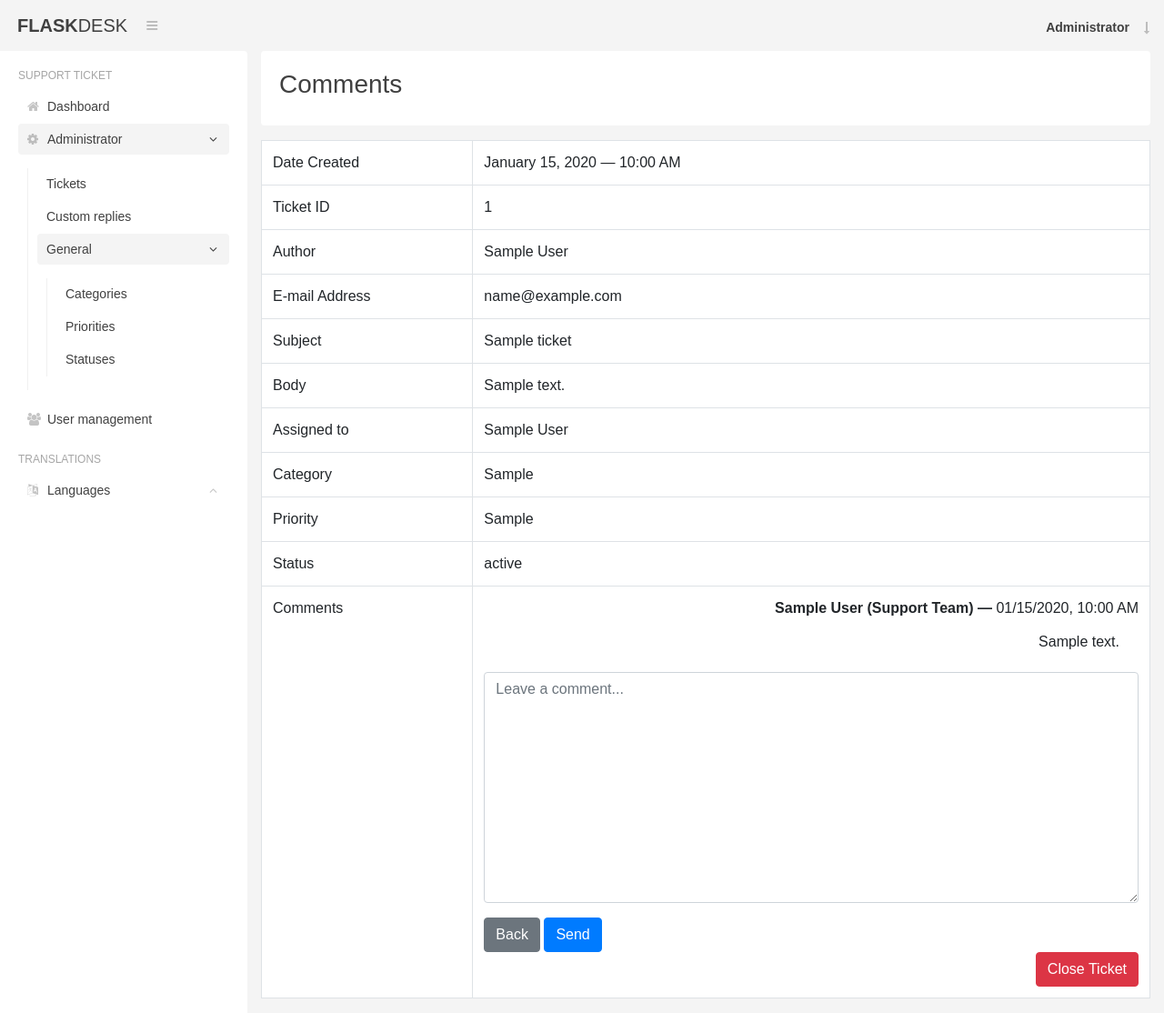
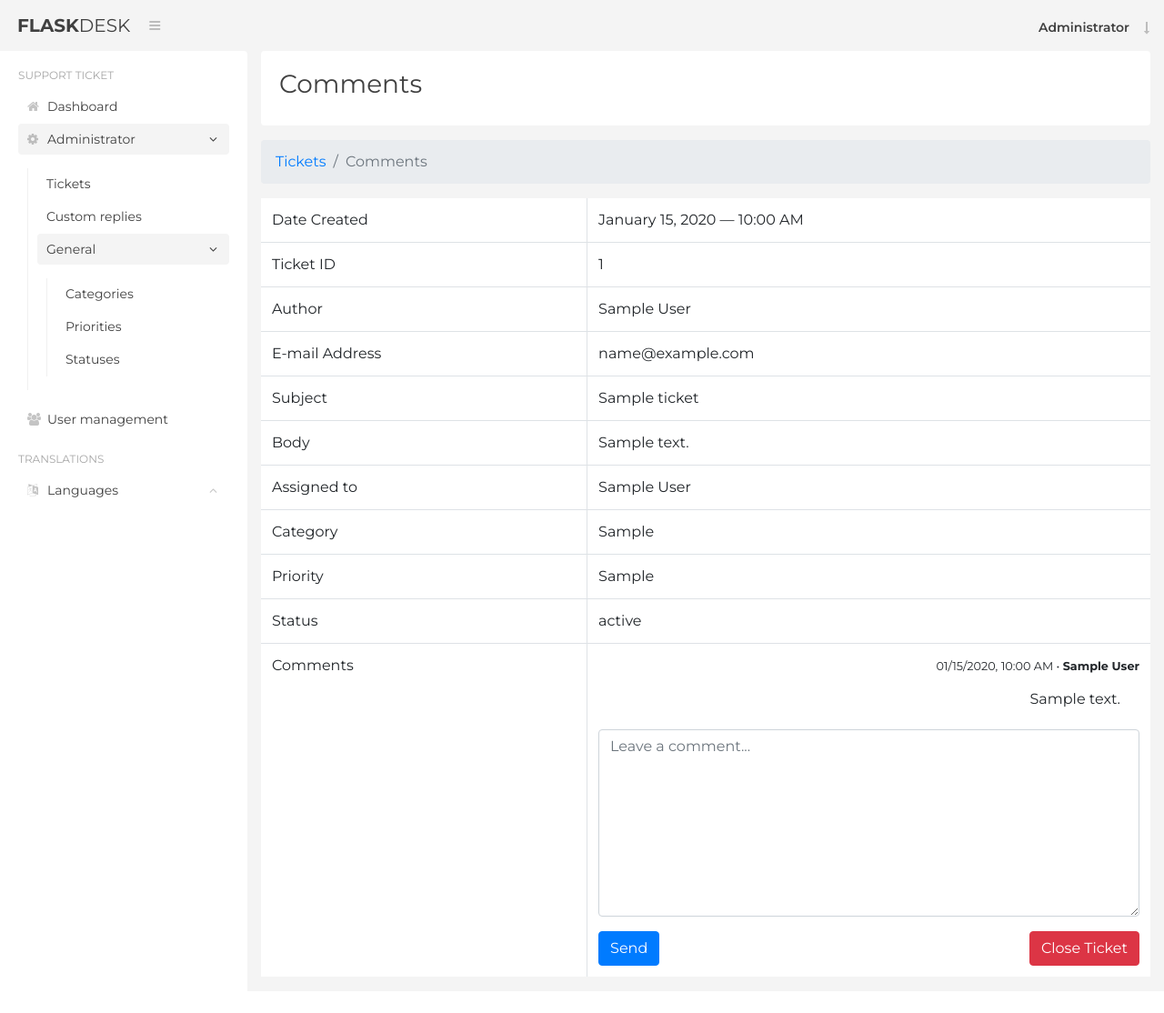
Before and after one commit to Sarbador24/Flaskdesk, a Flask app: page /admin/ticket/comments/1/1 in a window 1280 px wide. Shown: the whole page at 91% size. After the commit the page ends 1074 px from the top, so only its background shows below. Run offline with Flask 2, Linux system fonts and the light colour scheme; a user stored in the database is signed in; tables that the repository leaves empty hold one stand-in row (values such as "Sample post"); some libraries are stand-ins or nearby versions.

Commit message:
Clean up some bits

```diff
--- a/app/__init__.py
+++ b/app/__init__.py
@@ -4,6 +4,7 @@ from flask_login import LoginManager
 from flask_migrate import Migrate
 from flask_bcrypt import Bcrypt
 from flask_mail import Mail
+from flask_wtf.csrf import CSRFProtect
 
 app = Flask(__name__)
 # Configuration
@@ -15,6 +16,7 @@ login_manager = LoginManager(app)
 migrate = Migrate(app, db)
 bcrypt = Bcrypt(app)
 mail = Mail(app)
+csrf = CSRFProtect(app)
 
 from app.auth.views import auth_blueprint
 from app.admin.views import admin_blueprint
--- a/app/admin/views.py
+++ b/app/admin/views.py
@@ -17,7 +17,6 @@ def dashboard():
 @admin_blueprint.route('/tickets', methods=['GET', 'POST'])
 @login_required(role='admin')
 def ticket():
-	# users = User.query.filter(or_(User.role=='admin', User.role=='agent')).all()
 	tickets = Ticket.query.all()
 	form = TicketForm()
 	if form.validate_on_submit():
@@ -40,7 +39,7 @@ def ticket():
 
 		db.session.add(ticket)
 		db.session.commit()
-		flash('Category has been created.', 'success')
+		flash('Category has been created.', 'primary')
 		return redirect(url_for('admin.ticket'))
 	return render_template('admin/ticket.html', tickets=tickets, form=form)
 
@@ -61,9 +60,6 @@ def update_ticket(id, public_id):
 	)
 	if form.validate_on_submit():
 		ticket_id = Ticket.query.get_or_404(id)
-		# ticket_id.subject = request.form['subject']
-		# ticket_id.body = request.form['body']
-
 		if not request.form['owner_id']:
 			ticket_id.owner_id = None
 		else:
@@ -73,7 +69,7 @@ def update_ticket(id, public_id):
 		ticket_id.priority_id = int(form.priority.data)
 		ticket_id.status_id = int(form.status.data)
 		db.session.commit()
-		flash('Ticket has been updated.', 'success')
+		flash('Ticket has been updated.', 'primary')
 		return redirect(url_for('admin.update_ticket', id=id, public_id=public_id))
 	return render_template('admin/ticket_update.html', form=form, users=users, ticket=ticket)
 
@@ -84,28 +80,35 @@ def delete_ticket(id):
 		ticket_id = Ticket.query.get_or_404(id)
 		db.session.delete(ticket_id)
 		db.session.commit()
-		flash('Ticket has been deleted.', 'success')
+		flash('Ticket has been deleted.', 'primary')
 		return redirect(url_for('admin.ticket'))
 	return redirect(url_for('admin.ticket'))
 
-@admin_blueprint.route('/ticket/comments/<int:id>/<public_id>')
+@admin_blueprint.route('/ticket/comments/<int:id>/<public_id>', methods=['GET', 'POST'])
 @login_required(role='admin')
 def comments(id, public_id):
 	ticket = Ticket.query.filter_by(id=id)
 	comments = Comment.query.filter(Comment.ticket_id == id).all()
-	return render_template('admin/ticket_comment.html', ticket=ticket, comments=comments)
-
-@admin_blueprint.route('/ticket/comment/send/<int:id>/<public_id>', methods=['GET', 'POST'])
-@login_required(role='admin')
-def send_comment(id, public_id):
 	if request.method == 'POST':
 		comment = request.form['comment']
-		author_id = request.form['author_id']
-		ticket_id = request.form['ticket_id']
+		author_id = int(request.form['author_id'])
+		ticket_id = int(request.form['ticket_id'])
 
 		db.session.add(Comment(comment=comment, author_id=author_id, ticket_id=ticket_id))
 		db.session.commit()
-		flash('Your comment has been sent.', 'success')
+		flash('Your comment has been sent.', 'primary')
+		return redirect(url_for('admin.comments', id=id, public_id=public_id))
+	return render_template('admin/ticket_comment.html', ticket=ticket, comments=comments)
+
+@admin_blueprint.route('/ticket/open/<int:id>/<public_id>', methods=['GET', 'POST'])
+@login_required(role='admin')
+def open_ticket(id, public_id):
+	if request.method == 'POST':
+		ticket_id = Ticket.query.get_or_404(id)
+		ticket_id.status_id = int(request.form['status_id'])
+
+		db.session.commit()
+		flash('Ticket has been re-opened.', 'primary')
 		return redirect(url_for('admin.comments', id=id, public_id=public_id))
 	return redirect(url_for('admin.ticket'))
 
@@ -117,7 +120,7 @@ def close_ticket(id, public_id):
 		ticket_id.status_id = int(request.form['status_id'])
 
 		db.session.commit()
-		flash('Ticket has been closed.', 'success')
+		flash('Ticket has been closed.', 'primary')
 		return redirect(url_for('admin.comments', id=id, public_id=public_id))
 	return redirect(url_for('admin.ticket'))
 
@@ -130,7 +133,7 @@ def category():
 		category = Category(category=form.category.data)
 		db.session.add(category)
 		db.session.commit()
-		flash('Category has been created.', 'success')
+		flash('Category has been created.', 'primary')
 		return redirect(url_for('admin.category'))
 	return render_template('admin/category.html', categories=categories, form=form)
 
@@ -142,7 +145,7 @@ def update_category():
 		category_id = Category.query.get_or_404(request.form.get('id'))
 		category_id.category = form.category.data
 		db.session.commit()
-		flash('Category has been updated.', 'success')
+		flash('Category has been updated.', 'primary')
 		return redirect(url_for('admin.category'))
 	return render_template('admin/category.html', form=form)
 
@@ -153,7 +156,7 @@ def delete_category(id):
 		category_id = Category.query.get_or_404(id)
 		db.session.delete(category_id)
 		db.session.commit()
-		flash('Category has been deleted.', 'success')
+		flash('Category has been deleted.', 'primary')
 		return redirect(url_for('admin.category'))
 	return redirect(url_for('admin.category'))
 
@@ -166,7 +169,7 @@ def priority():
 		priority = Priority(priority=form.priority.data)
 		db.session.add(priority)
 		db.session.commit()
-		flash('Priority has been created.', 'success')
+		flash('Priority has been created.', 'primary')
 		return redirect(url_for('admin.priority'))
 	return render_template('admin/priority.html', priorities=priorities, form=form)
 
@@ -178,7 +181,7 @@ def update_priority():
 		priority_id = Priority.query.get_or_404(request.form.get('id'))
 		priority_id.priority = form.priority.data
 		db.session.commit()
-		flash('Priority has been updated.', 'success')
+		flash('Priority has been updated.', 'primary')
 		return redirect(url_for('admin.priority'))
 	return render_template('admin/priority.html', form=form)
 
@@ -189,7 +192,7 @@ def delete_priority(id):
 		priority_id = Priority.query.get_or_404(id)
 		db.session.delete(priority_id)
 		db.session.commit()
-		flash('Priority has been deleted.', 'success')
+		flash('Priority has been deleted.', 'primary')
 		return redirect(url_for('admin.priority'))
 	return redirect(url_for('admin.priority'))
 
@@ -202,7 +205,7 @@ def status():
 		status = Status(status=form.status.data)
 		db.session.add(status)
 		db.session.commit()
-		flash('Status has been created.', 'success')
+		flash('Status has been created.', 'primary')
 		return redirect(url_for('admin.status'))
 	return render_template('admin/status.html', statuses=statuses, form=form)
 
@@ -214,7 +217,7 @@ def update_status():
 		status_id = Status.query.get_or_404(request.form.get('id'))
 		status_id.status = form.status.data
 		db.session.commit()
-		flash('Status has been updated.', 'success')
+		flash('Status has been updated.', 'primary')
 		return redirect(url_for('admin.status'))
 	return render_template('admin/status.html', form=form)
 
@@ -225,6 +228,6 @@ def delete_status(id):
 		status_id = Status.query.get_or_404(id)
 		db.session.delete(status_id)
 		db.session.commit()
-		flash('Status has been deleted.', 'success')
+		flash('Status has been deleted.', 'primary')
 		return redirect(url_for('admin.status'))
 	return redirect(url_for('admin.status'))
--- a/app/static/css/stylesheet.css
+++ b/app/static/css/stylesheet.css
@@ -1,6 +1,4 @@
-/*
 @import url("https://fonts.googleapis.com/css2?family=Montserrat:wght@300;400;600;700&display=swap");
-*/
 
 html,
 body {
@@ -14,20 +12,24 @@ body {
 }
 
 /* Change table style */
-.table thead th {
+#table thead th {
   border-bottom: 1px solid #dee2e6 !important;
 }
 
-.table td, .table th {
+#table td, .table th {
   border-top: none !important;
 }
 
-table {
+#table {
   border-radius: 0.25rem;
 }
 
-table th {
+#table th {
   font-weight: 400;
+}
+
+.ticket-view {
+  border-style: hidden;
 }
 
 .content {
--- a/app/templates/admin/ticket_comment.html
+++ b/app/templates/admin/ticket_comment.html
@@ -31,6 +31,13 @@
         </div>
       </div>
 
+      <nav aria-label="breadcrumb">
+        <ol class="breadcrumb">
+          <li class="breadcrumb-item"><a href="{{ url_for('admin.ticket') }}">Tickets</a></li>
+          <li class="breadcrumb-item active" aria-current="page">Comments</li>
+        </ol>
+      </nav>
+
       {% with messages = get_flashed_messages(with_categories=True) %}
         {% if messages %}
           {% for category, message in messages %}
@@ -41,7 +48,7 @@
         {% endif %}
       {% endwith %}
 
-      <table class="table table-bordered table-responsive-sm bg-white">
+      <table class="table table-bordered table-responsive-sm ticket-view bg-white">
         <tbody>
           {% for row in ticket %}
             <tr>
@@ -90,16 +97,22 @@
                 {% for comment in comments %}
                   {% if comment.user.role == 'admin' or comment.user.role == 'agent' %}
                     <div class="text-right">
-                      <b>{{ comment.user.name }} (Support Team) — </b>
-                      {{ comment.date_created.strftime('%m/%d/%Y, %I:%M %p') }}
+                      <small>
+                        {{ comment.date_created.strftime('%m/%d/%Y, %I:%M %p') }}
+                        <span> &bull; </span>
+                        <b>{{ comment.user.name }}</b>
+                      </small>
                     </div>
                     <div class="alert text-right mb-2">
                       {{ comment.comment }}
                     </div>
                   {% else %}
                     <div class="text-left">
-                      <b>{{ comment.user.name }} — </b>
-                      {{ comment.date_created.strftime('%m/%d/%Y, %I:%M %p') }}
+                      <small>
+                        <b>{{ comment.user.name }}</b>
+                        <span> &bull; </span>
+                        {{ comment.date_created.strftime('%m/%d/%Y, %I:%M %p') }}
+                      </small>
                     </div>
                     <div class="alert text-left mb-2">
                       {{ comment.comment }}
@@ -107,23 +120,28 @@
                   {% endif %}
                 {% endfor %}
 
-                {% if row.status.status != 'Closed' or row.status.status != 'Resolved' %}
-                  <form action="{{ url_for('admin.send_comment', id=row.id, public_id=row.public_id) }}" method="POST">
+                {% if row.status.status != 'Closed' %}
+                  <form action="{{ url_for('admin.comments', id=row.id, public_id=row.public_id) }}" method="POST">
                     <div class="form-group">
+                      <input type="hidden" name="csrf_token" value="{{ csrf_token() }}">
                       <input type="hidden" name="author_id" value="{{ current_user.id }}">
                       <input type="hidden" name="ticket_id" value="{{ row.id }}">
-                      <textarea class="form-control" name="comment" placeholder="Leave a comment..." rows="10" required></textarea>
+                      <textarea class="form-control" name="comment" placeholder="Leave a comment..." rows="8" required></textarea>
                     </div>
-                    <a href="{{ url_for('admin.ticket') }}" class="btn btn-secondary">Back</a>
-                    <button type="submit" class="btn btn-primary">Send</button>
+                    <button type="submit" class="btn btn-primary float-left">Send</button>
                   </form>
 
                   <form action="{{ url_for('admin.close_ticket', id=row.id, public_id=row.public_id) }}" method="POST">
+                    <input type="hidden" name="csrf_token" value="{{ csrf_token() }}">
                     <input type="hidden" name="status_id" value="4">
                     <button type="submit" class="btn btn-danger float-right">Close Ticket</button>
                   </form>
                 {% else %}
-                  <span>Hello</span>
+                  <form action="{{ url_for('admin.open_ticket', id=row.id, public_id=row.public_id) }}" method="POST">
+                    <input type="hidden" name="csrf_token" value="{{ csrf_token() }}">
+                    <input type="hidden" name="status_id" value="1">
+                    <button type="submit" class="btn btn-secondary float-right">Re-open Ticket</button>
+                  </form>
                 {% endif %}
               </td>
             </tr>
```
Also changed, not shown: app/templates/admin/ticket.html (+9 -7 lines), app/templates/admin/ticket_update.html (+8 -1 lines).
